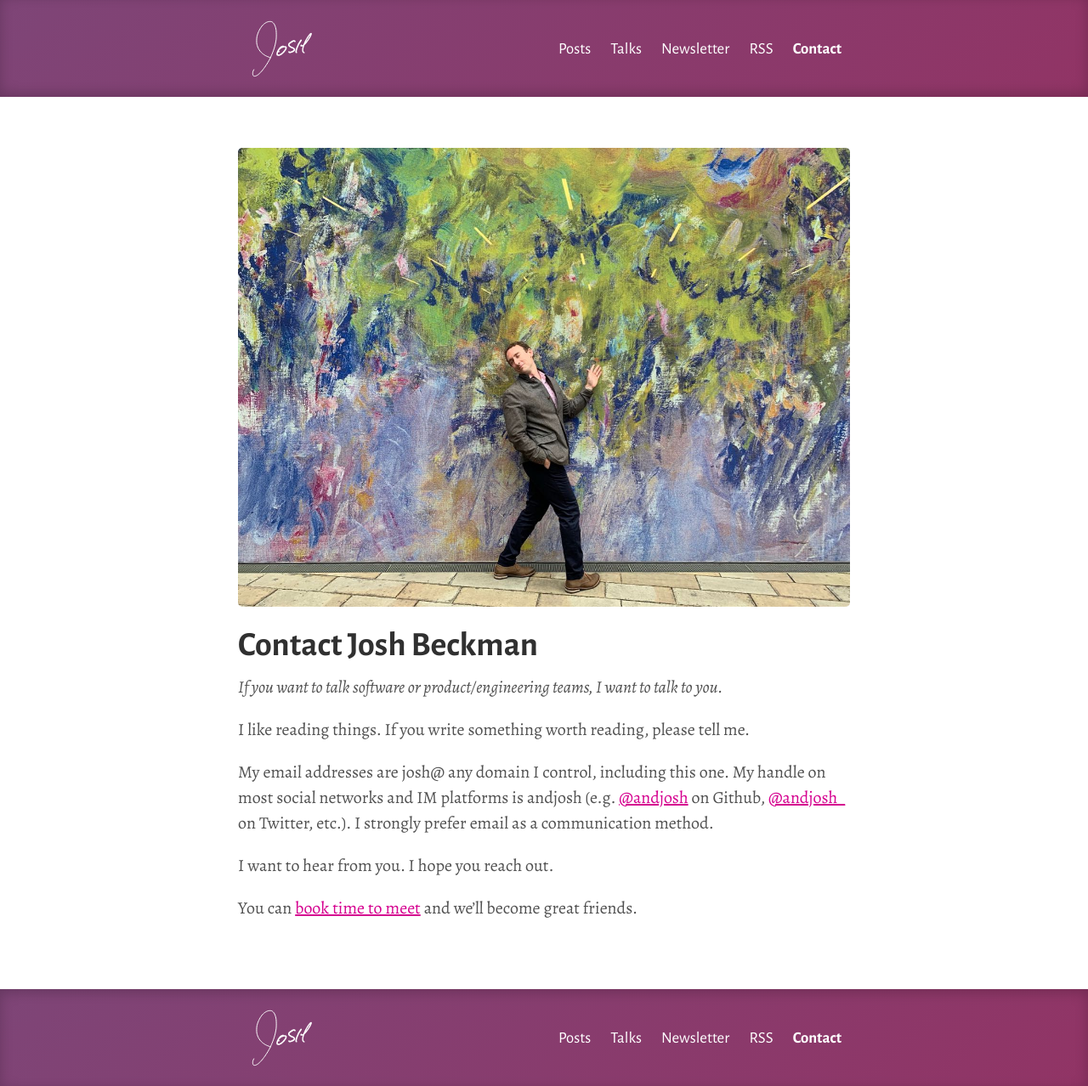
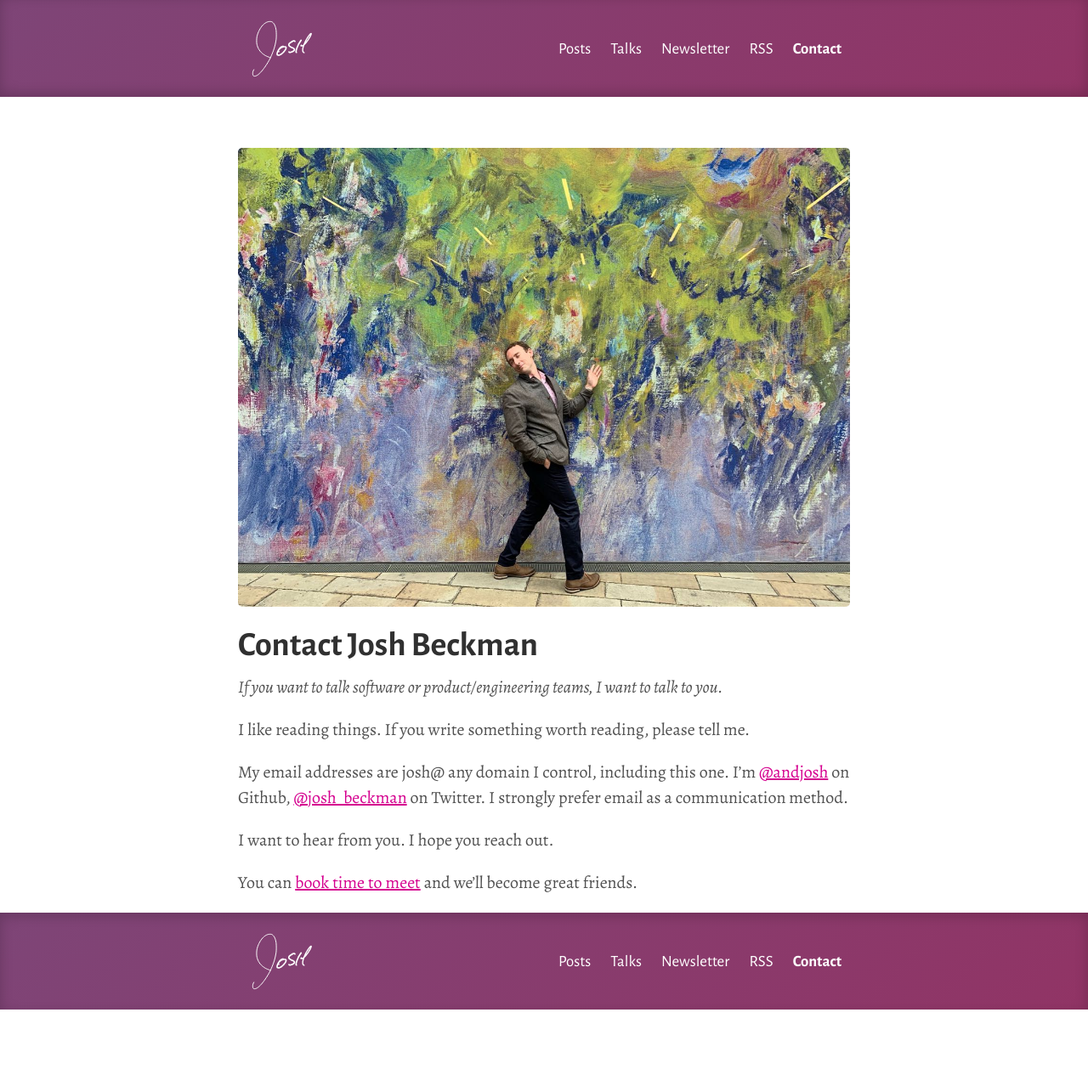
Before and after one commit to joshbeckman/andjosh.github.io, a Jekyll site: the page built from contact.md, in a window 1280 px wide. Shown: the whole page at 85% size. Built offline with Jekyll 4.4.1, drawn with Linux system fonts in a browser that asks for light colours; after the commit the page ends 1188 px from its top, so only the background shows below that.

Commit message:
chg:usr: Update contact information

```diff
--- a/contact.md
+++ b/contact.md
@@ -9,7 +9,7 @@ _If you want to talk software or product/engineering teams, I want to talk to yo
 
 I like reading things. If you write something worth reading, please tell me.
 
-My email addresses are josh@ any domain I control, including this one. My handle on most social networks and IM platforms is andjosh (e.g. [@andjosh](//github.com/andjosh) on Github, [@andjosh_](//twitter.com/andjosh_) on Twitter, etc.). I strongly prefer email as a communication method.
+My email addresses are josh@ any domain I control, including this one. I'm [@andjosh](//github.com/andjosh) on Github, [@josh_beckman](//twitter.com/josh_beckman) on Twitter. I strongly prefer email as a communication method.
 
 I want to hear from you. I hope you reach out.
 
```
